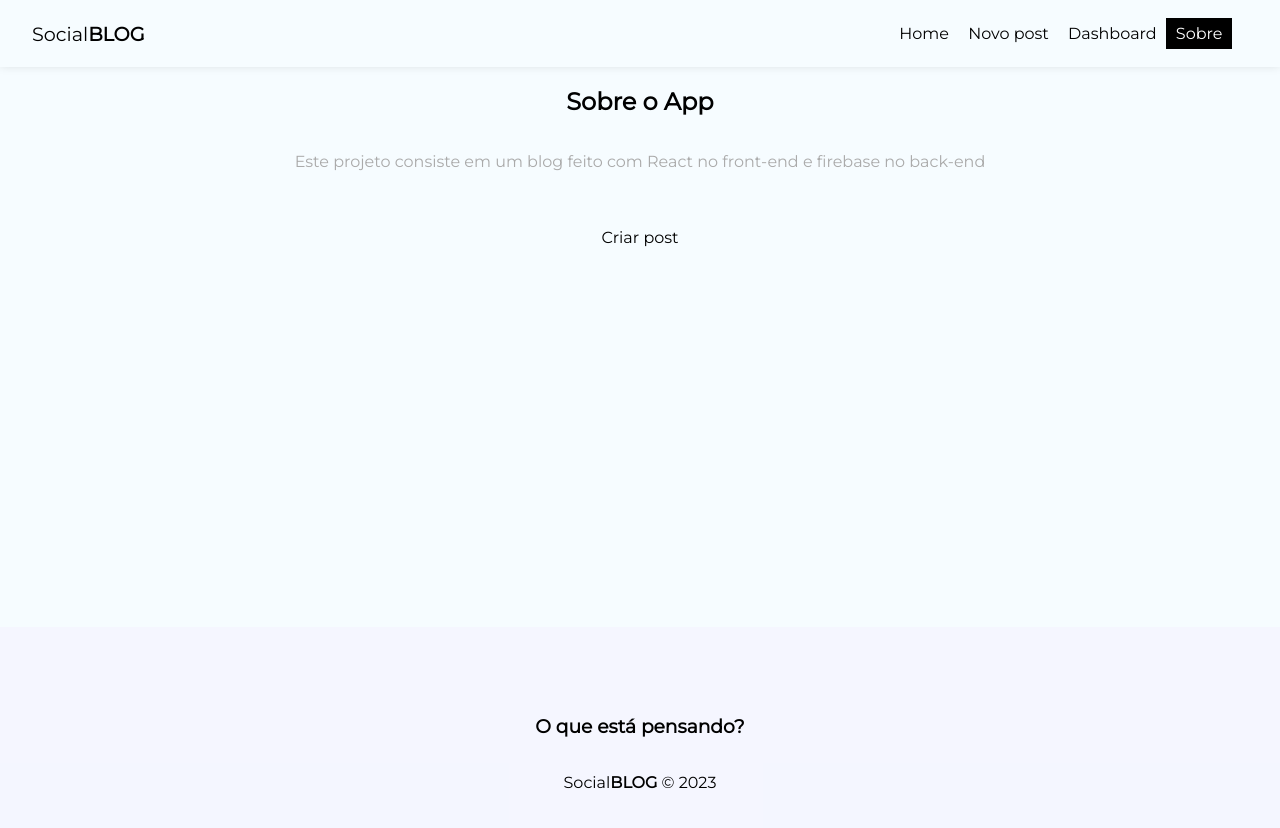
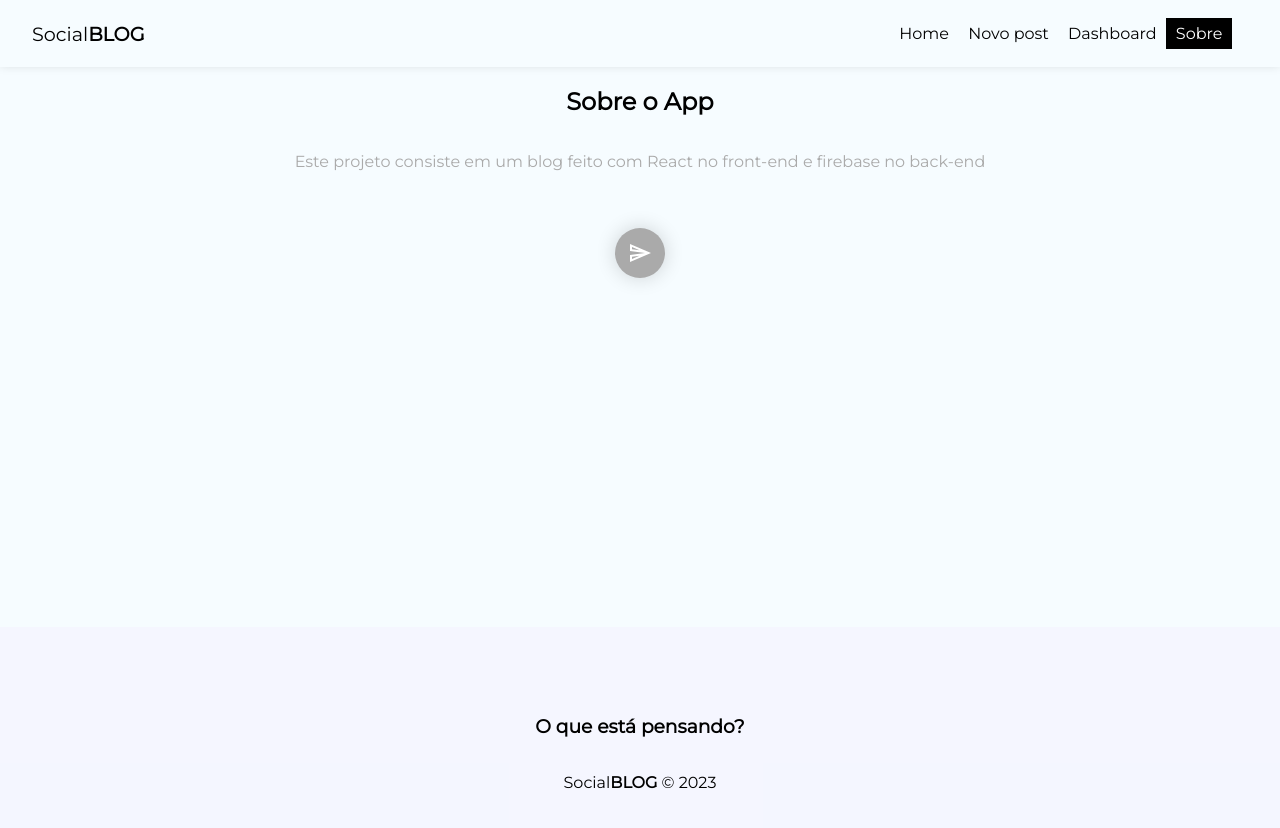
Before and after one commit to fonsecamarcelo/project-blog, a React (Vite) app in the folder project-blog/: page /about in a window 1280 px wide. Shown: the top 828 px of the page. Built offline with nearby package versions, Linux system fonts and the light colour scheme; no server answers; sample sign-in values are in the browser's storage.

Commit message:
created the login form

```diff
--- a/project-blog/src/App.tsx
+++ b/project-blog/src/App.tsx
@@ -30,9 +30,9 @@ const App = () => {
         })
     },[auth])
 
-    if (loadingUser) {
-        return <p>Carregando...</p>
-    }
+    // if (loadingUser) {
+    //     return <p>Carregando...</p>
+    // }
 
   return (
     <div className='App'>
--- /dev/null
+++ b/project-blog/src/components/buttonAbout/button-about.css
@@ -0,0 +1,55 @@
+.button-about {
+    width: 50px;
+    height: 50px;
+    border-radius: 50%;
+    background-color: #aaa;
+    border: none;
+    font-weight: 600;
+    display: flex;
+    align-items: center;
+    justify-content: center;
+    box-shadow: 0px 0px 20px rgba(0, 0, 0, 0.164);
+    cursor: pointer;
+    transition-duration: .3s;
+    overflow: hidden;
+    position: relative;
+}
+
+.icon-button-about {
+    width: 12px;
+    transition-duration: .3s;
+}
+
+.icon-button-about path {
+    fill: white;
+}
+
+.button-about:hover {
+    width: 140px;
+    border-radius: 50px;
+    transition-duration: .3s;
+    background-color: rgb(20, 20, 20);
+    align-items: center;
+}
+
+.button-about:hover .icon-button-about {
+    width: 50px;
+    transition-duration: .3s;
+    transform: translateY(60%);
+}
+
+.button-about::before {
+    position: absolute;
+    top: -20px;
+    content: "Criar post";
+    color: white;
+    transition-duration: .3s;
+    font-size: 2px;
+}
+
+.button-about:hover::before {
+    font-size: 13px;
+    opacity: 1;
+    transform: translateY(30px);
+    transition-duration: .3s;
+}
--- /dev/null
+++ b/project-blog/src/components/buttonAbout/buttonAbout.tsx
@@ -0,0 +1,11 @@
+import SendOutlinedIcon from '@mui/icons-material/SendOutlined';
+import './button-about.css';
+
+const ButtonAbout = () => {
+    return(
+        <button className='button-about'>
+            <SendOutlinedIcon className='icon-button-about'/>
+        </button>
+    )
+}
+export default ButtonAbout;
--- a/project-blog/src/components/formButton/FormButton.tsx
+++ b/project-blog/src/components/formButton/FormButton.tsx
@@ -1,14 +1,17 @@
 import './form-button.css';
 
 type Props = {
-    onClick?: React.MouseEventHandler<HTMLButtonElement>;
+    onClick: React.MouseEventHandler<HTMLButtonElement>;
+    text?: string;
 }
 
 const FormButton = (props: Props) => {
-    const { onClick } = props;
+    const { onClick, text = 'Registre-se' } = props;
     return (
         <>
-            <button onClick={onClick}>Registre-se</button>
+            <button
+                className='form-button'
+                onClick={onClick}>{text}</button>
         </>
     )
 }
--- a/project-blog/src/components/formButton/form-button.css
+++ b/project-blog/src/components/formButton/form-button.css
@@ -1,4 +1,4 @@
-button {
+.form-button {
     padding: 1.3em 3em;
     font-size: 12px;
     text-transform: uppercase;
@@ -14,13 +14,13 @@ button {
     outline: none;
 }
 
-button:hover {
+.form-button:hover {
     background-color: #000;
     box-shadow: 0px 15px 20px rgba(66, 68, 66, 0.4);
     color: #fff;
     transform: translateY(-7px);
 }
 
-button:active {
+.form-button:active {
     transform: translateY(-1px);
 }
--- a/project-blog/src/pages/about/About.tsx
+++ b/project-blog/src/pages/about/About.tsx
@@ -1,4 +1,5 @@
 import {Link} from "react-router-dom";
+import ButtonAbout from "../../components/buttonAbout/buttonAbout";
 import './about.css';
 
 const About = () => {
@@ -6,7 +7,8 @@ const About = () => {
         <div className='about'>
            <h2>Sobre o App</h2>
            <p>Este projeto consiste em um blog feito com React no front-end e firebase no back-end</p>
-           <Link to='/posts/create'>Criar post</Link>
+           <Link to='/posts/create'>{ <ButtonAbout />}</Link>
+
         </div>
     )
 }
--- a/project-blog/src/pages/login/Login.tsx
+++ b/project-blog/src/pages/login/Login.tsx
@@ -1,7 +1,69 @@
+import BlogInput from "../../components/blogInput/BlogInput";
+import FormButton from "../../components/formButton/FormButton";
+import {useState} from "react";
+import {useAuth} from "../../hooks/useAuth";
 import './login.css';
+
 const Login = () => {
+    const [email, setEmail] = useState('');
+    const [password, setPassword] = useState('');
+
+    const { createUser, error, loading } = useAuth();
+
+    const handleSubmit = async (e) => {
+        e.preventDefault();
+
+        const validate = (email) => {
+            let re = /\S+@\S+\.\S+/;
+            return re.test(email);
+        }
+
+        const user = {
+            email,
+            password,
+        }
+
+        if (email.length === 0 ) {
+            console.log('voce deve preencher todos os campos')
+        } else if (password.length === 0) {
+            console.log('voce deve preencher todos os campos')
+        } else if (!validate(email)) {
+            console.log('email invalido')
+        }
+
+        const response = await createUser(user);
+
+        console.log(response);
+    }
     return (
-        <h2>Login</h2>
+        <>
+            <h1 className='login-header'>Entrar</h1>
+            <p className='login-header'>Faça o login para interagir!</p>
+            <form className='login-form'>
+                <label>
+                    <div className='login-label'>
+                        <span>Email:</span>
+                        <BlogInput
+                            isEmail
+                            value={email}
+                            onChange={(e) => setEmail(e.target.value)}
+                        />
+                    </div>
+                    <div className='login-label'>
+                        <span>Senha:</span>
+                        <BlogInput
+                            isPassword
+                            value={password}
+                            onChange={(e) => setPassword(e.target.value)}
+                        />
+                    </div>
+                </label>
+            </form>
+            <div className='login-button-form'>
+                <FormButton text='Entrar' onClick={handleSubmit}/>
+            </div>
+        </>
+
     )
 }
 export default Login;
--- a/project-blog/src/pages/login/login.css
+++ b/project-blog/src/pages/login/login.css
@@ -0,0 +1,26 @@
+.login-header {
+    display: flex;
+    justify-content: center;
+    align-items: center;
+}
+
+.login-form {
+    display: flex;
+    justify-content: center;
+    align-items: center;
+    margin-top: 1.5em;
+}
+
+.login-label {
+    margin-top: 1em;
+}
+.login-label span {
+    margin-bottom: 3rem;
+}
+
+.login-button-form {
+    display: flex;
+    justify-content: center;
+    align-items: center;
+    margin-top: 1.5em;
+}
--- a/project-blog/src/pages/register/Register.tsx
+++ b/project-blog/src/pages/register/Register.tsx
@@ -94,8 +94,8 @@ const Register = () => {
                     </div>
                 </label>
             </form>
-            <div className='button-form'>
-                <FormButton  onClick={handleSubmit}/>
+            <div className='register-button-form'>
+                <FormButton text='Entrar' onClick={handleSubmit}/>
             </div>
         </div>
     )
--- a/project-blog/src/pages/register/register.css
+++ b/project-blog/src/pages/register/register.css
@@ -18,7 +18,7 @@
     margin-bottom: 3rem;
 }
 
-.button-form {
+.register-button-form {
     display: flex;
     justify-content: center;
     align-items: center;
```
